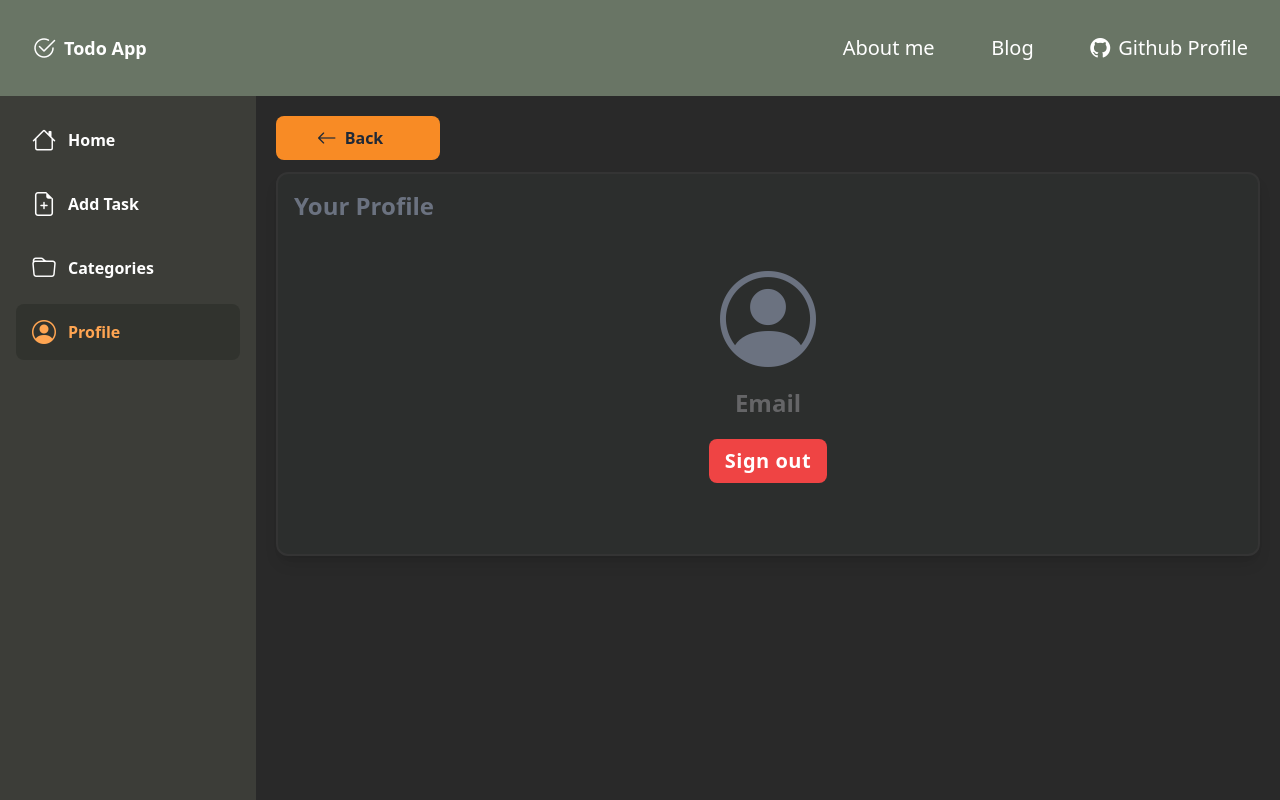
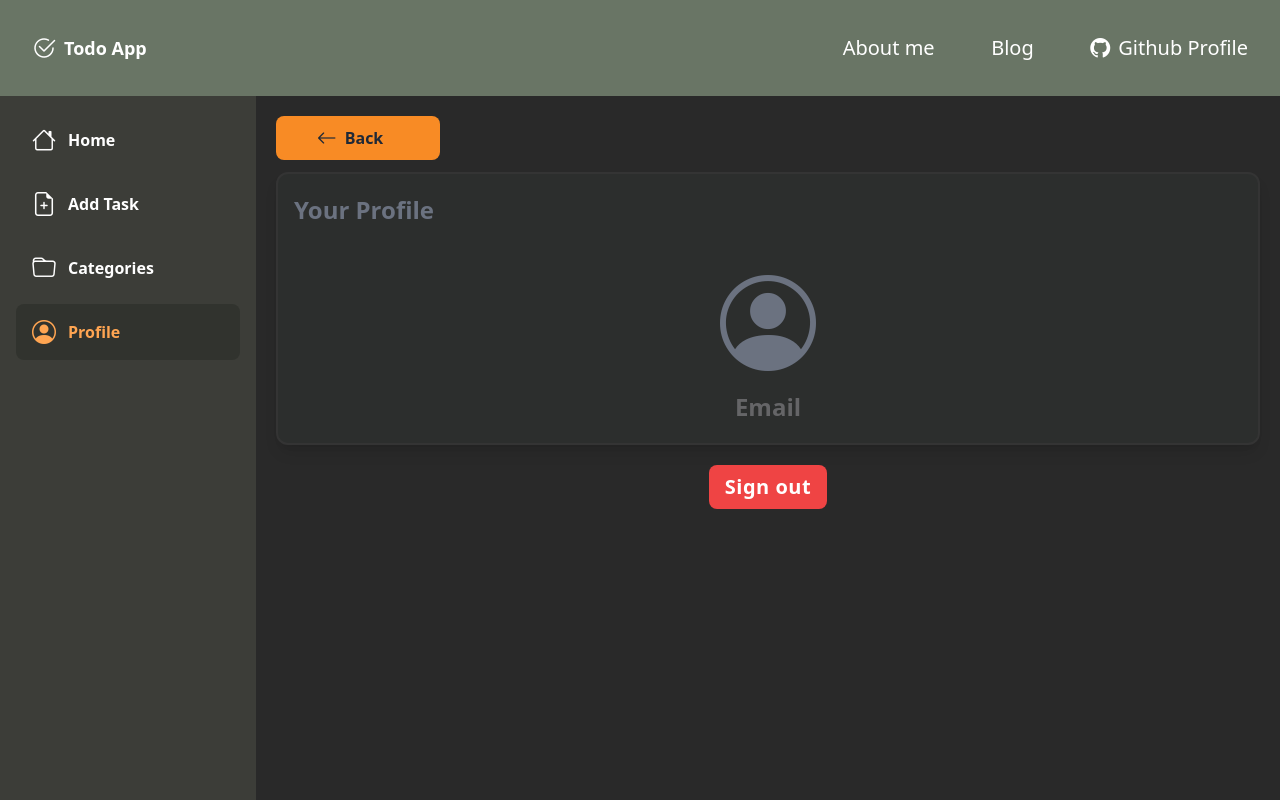
Before and after one commit to andrea-lattanzio/todo-app, a React (Vite) app: page /profile in a window 1280 px wide. Built offline with nearby package versions, Linux system fonts and the light colour scheme; no server answers; sample sign-in values are in the browser's storage.

Commit message:
minor updates

```diff
--- a/src/Routes/Home/Home.tsx
+++ b/src/Routes/Home/Home.tsx
@@ -16,12 +16,7 @@ const Home = () => {
     });
   }, [data, showCompleted]);
 
-  const handleMutation = () => {
-    refetch();
-  }
-
-  if (!data) return;
-  if (isLoading) return <Spinner />;
+  if (!data || isLoading) return <Spinner />;
 
   return (
     <div className="select-none overflow-auto h-[calc(100vh-100)]">
--- a/src/Routes/Home/components/TaskDetail.tsx
+++ b/src/Routes/Home/components/TaskDetail.tsx
@@ -14,8 +14,7 @@ const TaskDetail = () => {
   const navigate = useNavigate();
   const { updateTaskMutation, deleteTaskMutation } = useTaskMutations(taskId);
 
-  if (!task) return;
-  if (isLoading || updateTaskMutation.isPending || deleteTaskMutation.isPending)
+  if (!task || isLoading || updateTaskMutation.isPending || deleteTaskMutation.isPending)
     return <Spinner />;
 
   return (
--- a/src/Routes/Profile/Profile.tsx
+++ b/src/Routes/Profile/Profile.tsx
@@ -13,7 +13,7 @@ const Profile = () => {
     context.setUser(null);
     queryClient.clear();
     navigate("/login");
-  }
+  };
 
   return (
     <>
@@ -26,7 +26,7 @@ const Profile = () => {
           <span>Back</span>
         </button>
       </div>
-      <div className="select-none mt-3 h-96 w-full bg-[#2c2e2d] p-4 rounded-xl shadow-lg border-2 border-[#343434] flex flex-col items-center">
+      <div className="select-none mt-3 h-auto w-full bg-[#2c2e2d] px-4 py-5 rounded-xl shadow-lg border-2 border-[#343434] flex flex-col items-center">
         <div className="flex items-center w-full">
           <h2 className="font-semibold text-[#6b7280] text-2xl">
             Your Profile
@@ -37,6 +37,8 @@ const Profile = () => {
           Email
         </span>
         <span className="text-gray-300">{context.user?.email}</span>
+      </div>
+      <div className="flex items-center justify-center">
         <button
           onClick={() => handleLogout()}
           className="mt-5 bg-red-500 text-white px-4 py-2 rounded-lg text-xl tracking-wide font-semibold hover:bg-red-600 transition"
```
